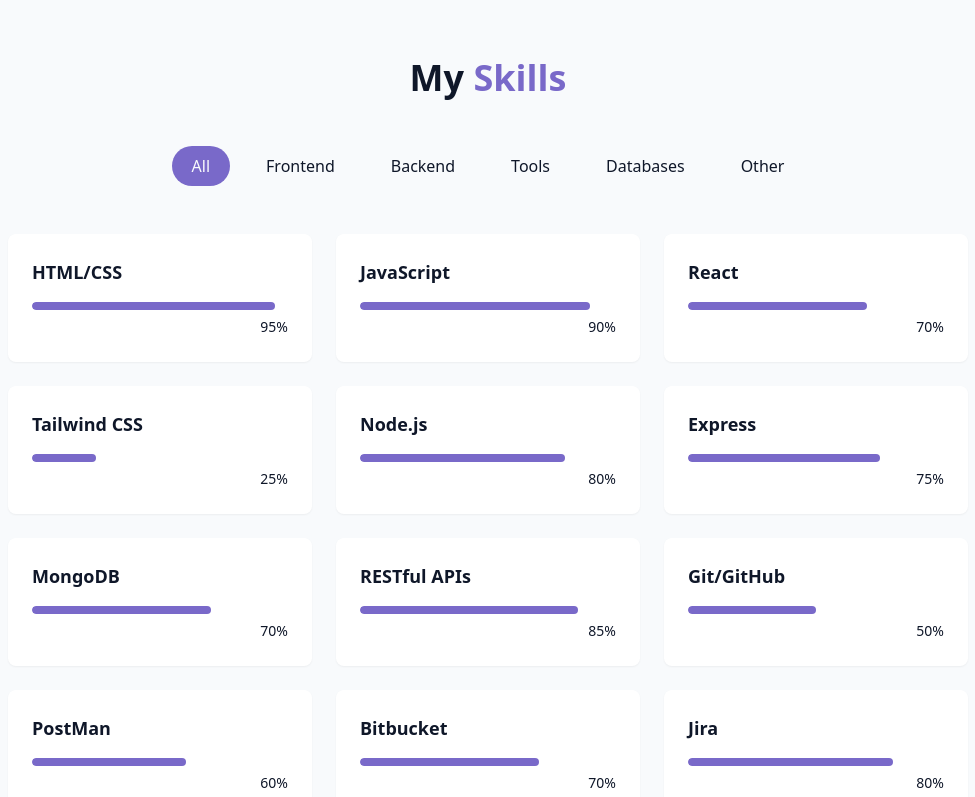
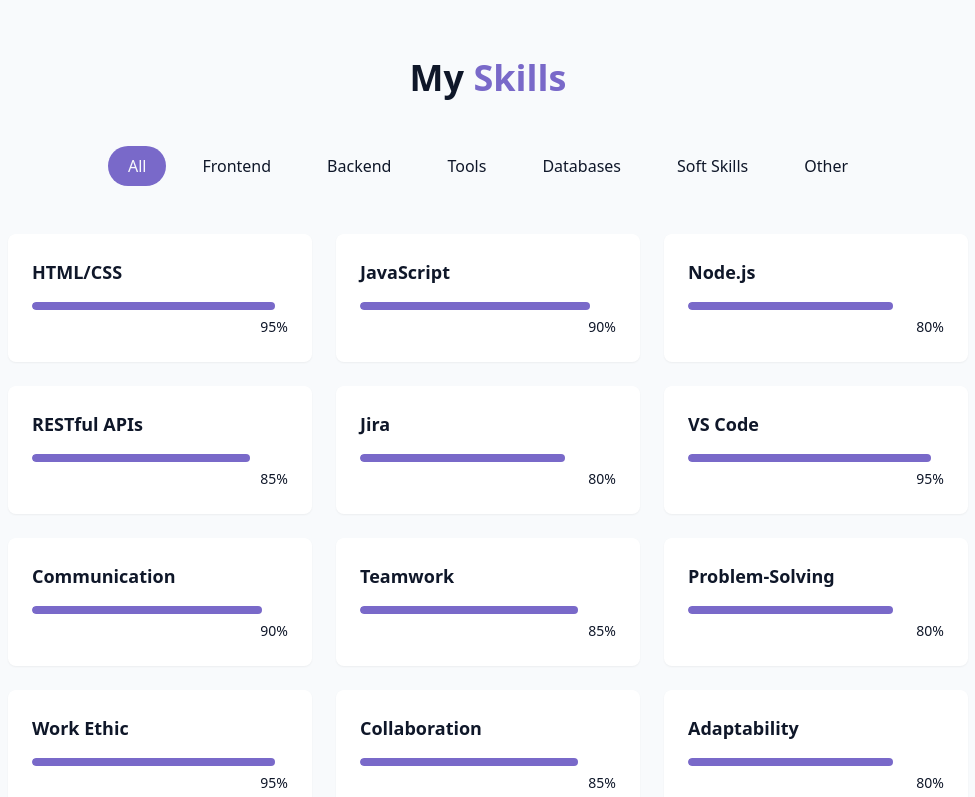
Before and after one commit to Praveen-C05/Portfolio, a React (Vite) app: page / in a window 1280 px wide. Shown: the part 2000-2797 px from the top of the page, without its empty margins (152-1127 px from the left). Built offline with nearby package versions, Linux system fonts and the light colour scheme.

Commit message:
fixed bug

```diff
--- a/src/components/SkillsSection.jsx
+++ b/src/components/SkillsSection.jsx
@@ -41,20 +41,38 @@
   // { name: "Docker", level: 40, category: "other" },
   { name: "AWS", level: 60, category: "other" },
   { name: "Linux", level: 55, category: "other" },
-  { name: "CyberSecurity", level: 35, category: "other" }
+  { name: "CyberSecurity", level: 35, category: "other" },
+
+  // Soft Skills
+  { name: "Communication", level: 90, category: "soft skills" },
+  { name: "Teamwork", level: 85, category: "soft skills" },
+  { name: "Problem-Solving", level: 80, category: "soft skills" },
+  // { name: "Adaptability", level: 75, category: "soft skills" },
+  { name: "Time Management", level: 70, category: "soft skills" },
+  { name: "Critical Thinking", level: 65, category: "soft skills" },
+  { name: "Leadership", level: 60, category: "soft skills" },
+  { name: "Creativity", level: 55, category: "soft skills" },
+  { name: "Emotional Intelligence", level: 50, category: "soft skills" },
+  { name: "Work Ethic", level: 95, category: "soft skills" },
+  { name: "Collaboration", level: 85, category: "soft skills" },
+  { name: "Adaptability", level: 80, category: "soft skills" },
+
 
 
 
 ];
 
-const categories = ["all", "frontend", "backend", "tools", "databases", "other"];
+const categories = ["all", "frontend", "backend", "tools", "databases", "soft skills", "other"];
 
 export const SkillsSection = () => {
   const [activeCategory, setActiveCategory] = useState("all");
 
-  const filteredSkills = skills.filter(
-    (skill) => activeCategory === "all" || skill.category === activeCategory
-  );
+  let filteredSkills;
+  if (activeCategory === "all") {
+    filteredSkills = skills.filter(skill => skill.level > 75);
+  } else {
+    filteredSkills = skills.filter(skill => skill.category === activeCategory);
+  }
   return (
     <section id="skills" className="py-24 px-4 relative bg-secondary/30">
       <div className="container mx-auto max-w-5xl">
```
